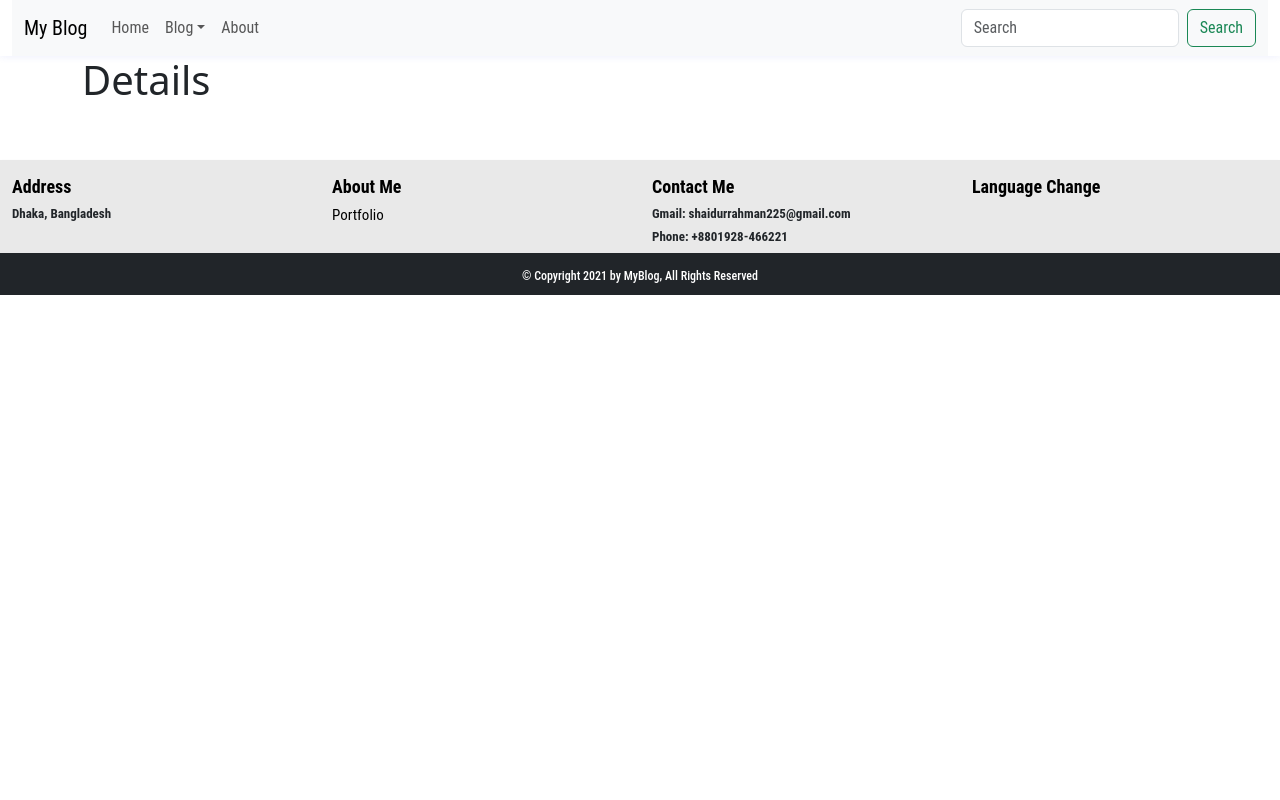
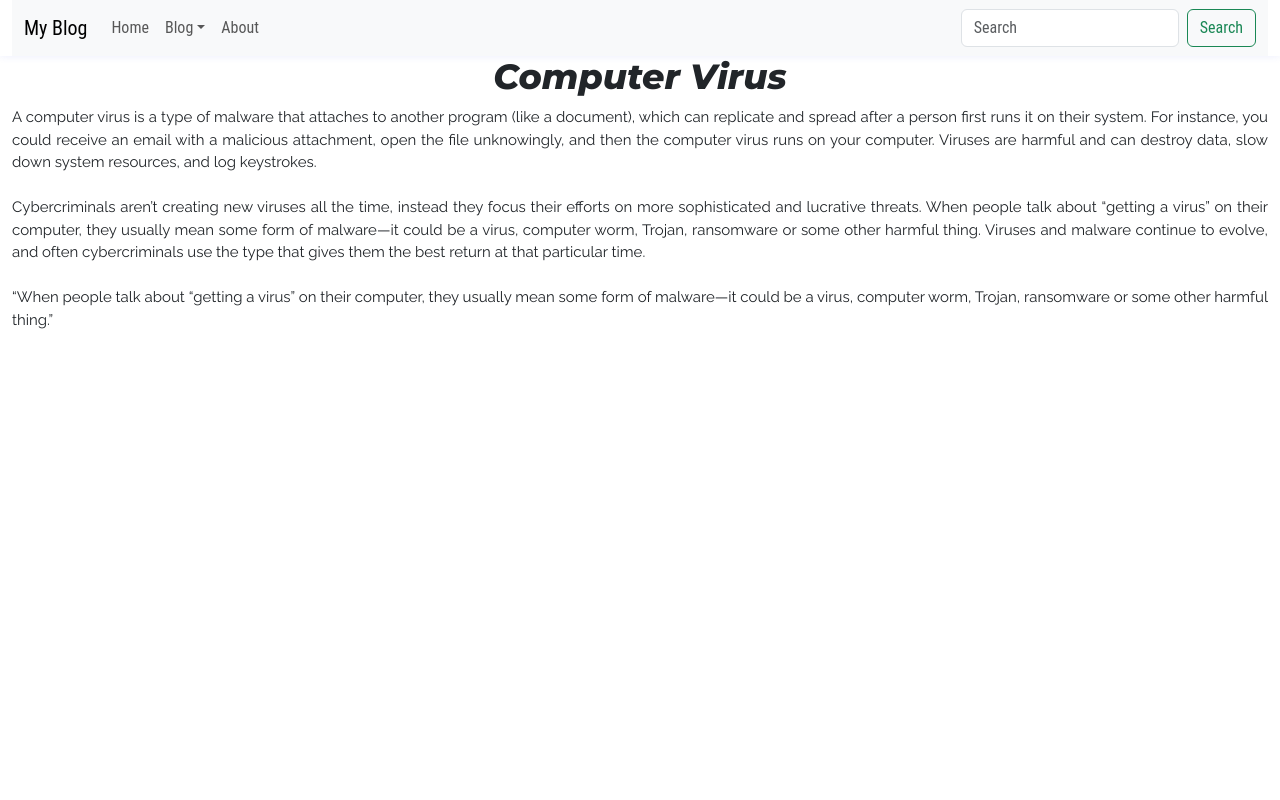
Before and after one commit to Shaid1998/Personal-Blog-SIte-with-React-and-Laravel, a React (Create React App) app: page /viewblog in a window 1280 px wide. Shown: the top 800 px of the page. Built offline with nearby package versions, Linux system fonts and the light colour scheme; a web font is replaced by a local one.

Commit message:
About Page, Blog Page, Routing

```diff
--- a/src/Assets/Css/Blog.css
+++ b/src/Assets/Css/Blog.css
@@ -28,3 +28,25 @@
     color: white !important;
     background: #051b35 !important;
 }
+.BlogDetailsTitle{
+    font-size: 35px;
+    font-family: 'Montserrat', sans-serif;
+    font-weight: 800;
+    font-style: italic;
+    text-align: center;
+}
+.BlogDetails{
+    font-size: 15px;
+    font-family:'Raleway', sans-serif;
+    font-weight: 400;
+    display: flex;
+    font: bold;
+    text-align: justify;
+    margin: 0;
+    padding: 0;
+}
+.FooterPosition{
+    display: flex;
+    flex-direction: column;
+    height: 100vh;
+}
--- a/src/Assets/Css/Footer.css
+++ b/src/Assets/Css/Footer.css
@@ -1,4 +1,5 @@
 .footerback{
+    margin-top: auto;
     background-color: #e9e9e9;
 }
 .footer-text{
--- a/src/Component/About/About.jsx
+++ b/src/Component/About/About.jsx
@@ -5,7 +5,7 @@ class About extends Component {
     render() {
         return (
             <Fragment>
-                <Container>
+                <Container className='FooterPosition' fluid={true}>
                     <Row>
                         <Col>
                             <h1>About Page</h1>
--- a/src/Component/Blog/AllBlog.jsx
+++ b/src/Component/Blog/AllBlog.jsx
@@ -1,10 +1,13 @@
 import React, { Component, Fragment } from 'react'
+import { Container } from 'react-bootstrap'
 
 class AllBlog extends Component {
   render() {
     return (
       <Fragment>
-        <h1>All Blog Page</h1>
+        <Container className='FooterPosition'>
+          <h1>All Blog Page</h1>
+        </Container>
       </Fragment>
     )
   }
--- a/src/Component/Blog/BlogDetails.jsx
+++ b/src/Component/Blog/BlogDetails.jsx
@@ -5,9 +5,18 @@ class BlogDetails extends Component {
   render() {
     return (
       <Fragment>
-        <Container>
+        <Container className='FooterPosition' fluid={true}>
             <Row>
-                <h1>Details</h1>
+                <div>
+                  <h1 className='BlogDetailsTitle'>Computer Virus</h1>
+                  <p className='BlogDetails'>
+                    A computer virus is a type of malware that attaches to another program (like a document), which can replicate and spread after a person first runs it on their system. For instance, you could receive an email with a malicious attachment, open the file unknowingly, and then the computer virus runs on your computer. Viruses are harmful and can destroy data, slow down system resources, and log keystrokes.
+                    <br></br><br></br>
+                    Cybercriminals aren’t creating new viruses all the time, instead they focus their efforts on more sophisticated and lucrative threats. When people talk about “getting a virus” on their computer, they usually mean some form of malware—it could be a virus, computer worm, Trojan, ransomware or some other harmful thing. Viruses and malware continue to evolve, and often cybercriminals use the type that gives them the best return at that particular time.
+                    <br></br><br></br>
+                    “When people talk about “getting a virus” on their computer, they usually mean some form of malware—it could be a virus, computer worm, Trojan, ransomware or some other harmful thing.”
+                  </p>
+                </div>
             </Row>
         </Container>
       </Fragment>
--- a/src/Component/Blog/PopularBlog.jsx
+++ b/src/Component/Blog/PopularBlog.jsx
@@ -1,10 +1,13 @@
 import React, { Component, Fragment } from 'react'
+import { Container } from 'react-bootstrap'
 
 class PopularBlog extends Component {
   render() {
     return (
       <Fragment>
-        <h1>Popular Blog</h1>
+        <Container className='FooterPosition'>
+          <h1>Popular Blog Page</h1>
+        </Container>
       </Fragment>
     )
   }
--- a/src/Component/Blog/TrandingBlog.jsx
+++ b/src/Component/Blog/TrandingBlog.jsx
@@ -1,10 +1,13 @@
 import React, { Component, Fragment } from 'react'
+import { Container } from 'react-bootstrap'
 
 class TrandingBlog extends Component {
   render() {
     return (
       <Fragment>
-        <h1>Tranding Blog</h1>
+        <Container className='FooterPosition'>
+          <h1>Tranding Page</h1>
+        </Container>
       </Fragment>
     )
   }
--- a/src/Component/Footer/Footer.jsx
+++ b/src/Component/Footer/Footer.jsx
@@ -26,7 +26,7 @@ class Footer extends Component {
                     </Row>
                 </Container>
                 <Container fluid={true} className="text-center m-0 pt-3 pb-1 bg-dark">
-                    <Container>
+                    <Container className='copyright'>
                     <Row>
                         <h6 className="text-white">© Copyright 2021 by MyBlog, All Rights Reserved</h6>
                     </Row>
```
